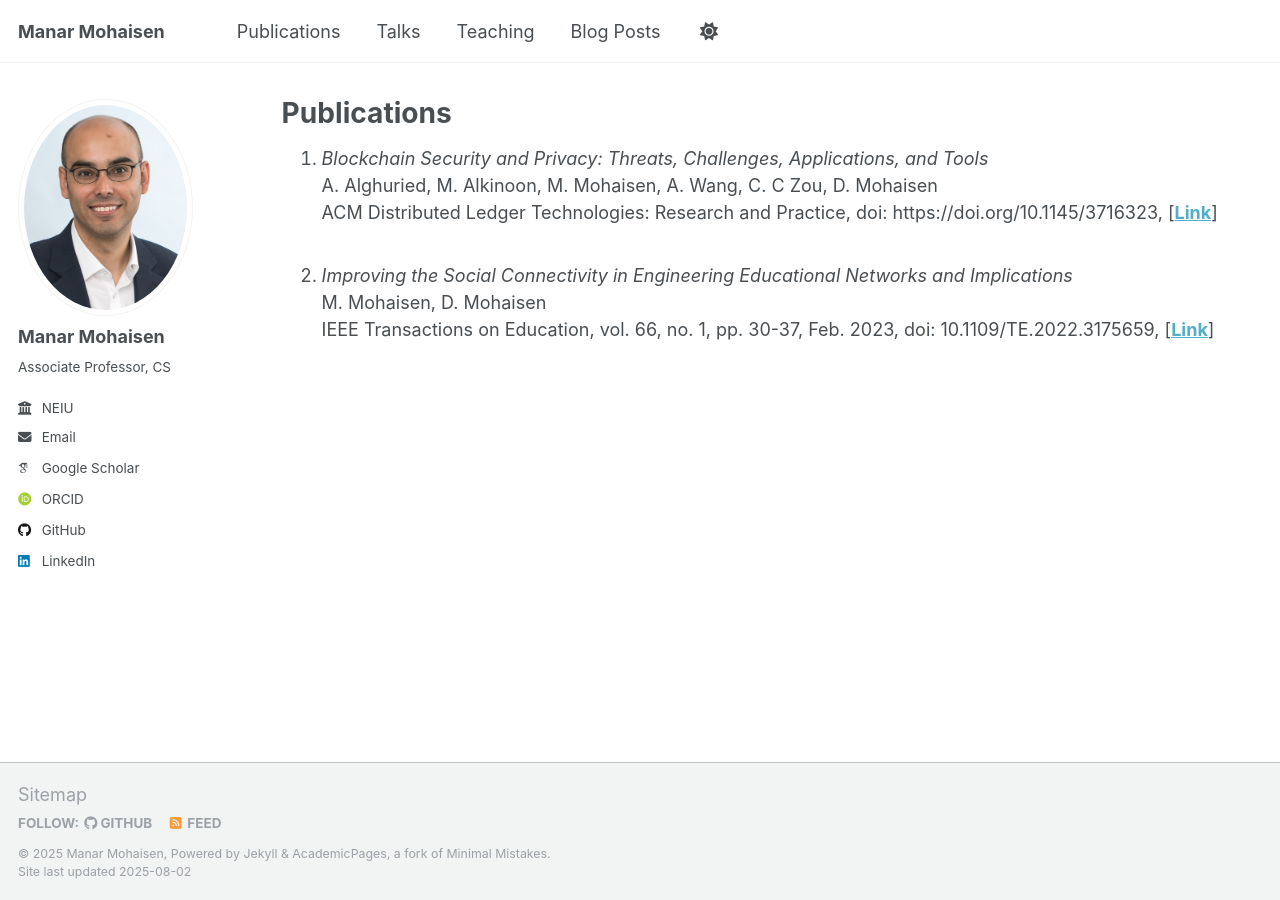
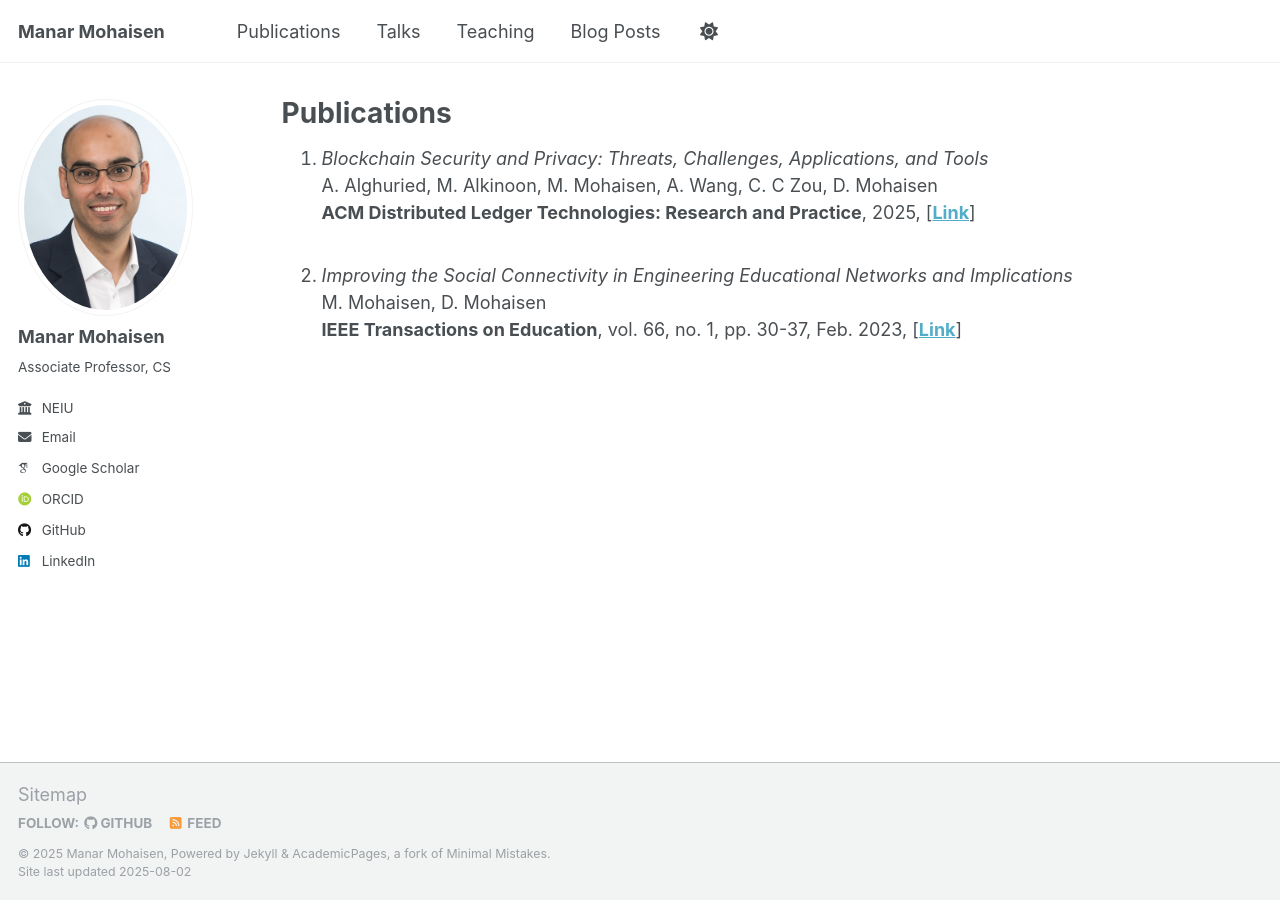
Before and after one commit to manarmohaisen/manarmohaisen.github.io, a Jekyll site: the page built from _pages/publications.html, in a window 1280 px wide. Built offline with Jekyll 4.4.1, drawn with Linux system fonts in a browser that asks for light colours; some web fonts are replaced; a script that is not in the unit is left out.

Commit message:
Update publications.html

```diff
--- a/_pages/publications.html
+++ b/_pages/publications.html
@@ -18,13 +18,13 @@ author_profile: true
   <li>
     <em>Blockchain Security and Privacy: Threats, Challenges, Applications, and Tools</em><br>
     A. Alghuried, M. Alkinoon, M. Mohaisen, A. Wang, C. C Zou, D. Mohaisen<br>
-    ACM Distributed Ledger Technologies: Research and Practice, doi: https://doi.org/10.1145/3716323, [<strong><a href="https://dl.acm.org/doi/abs/10.1145/3716323" target="_blank">Link</a></strong>]
+    <strong>ACM Distributed Ledger Technologies: Research and Practice</strong>, 2025, [<strong><a href="https://dl.acm.org/doi/abs/10.1145/3716323" target="_blank">Link</a></strong>]
   </li>
   <br>
   <li>
     <em>Improving the Social Connectivity in Engineering Educational Networks and Implications</em><br>
     M. Mohaisen, D. Mohaisen<br>
-    IEEE Transactions on Education, vol. 66, no. 1, pp. 30-37, Feb. 2023, doi: 10.1109/TE.2022.3175659, [<strong><a href="https://ieeexplore.ieee.org/abstract/document/9779858" target="_blank">Link</a></strong>]
+    <strong>IEEE Transactions on Education</strong>, vol. 66, no. 1, pp. 30-37, Feb. 2023, [<strong><a href="https://ieeexplore.ieee.org/abstract/document/9779858" target="_blank">Link</a></strong>]
   </li>
 </ol>
 
```
